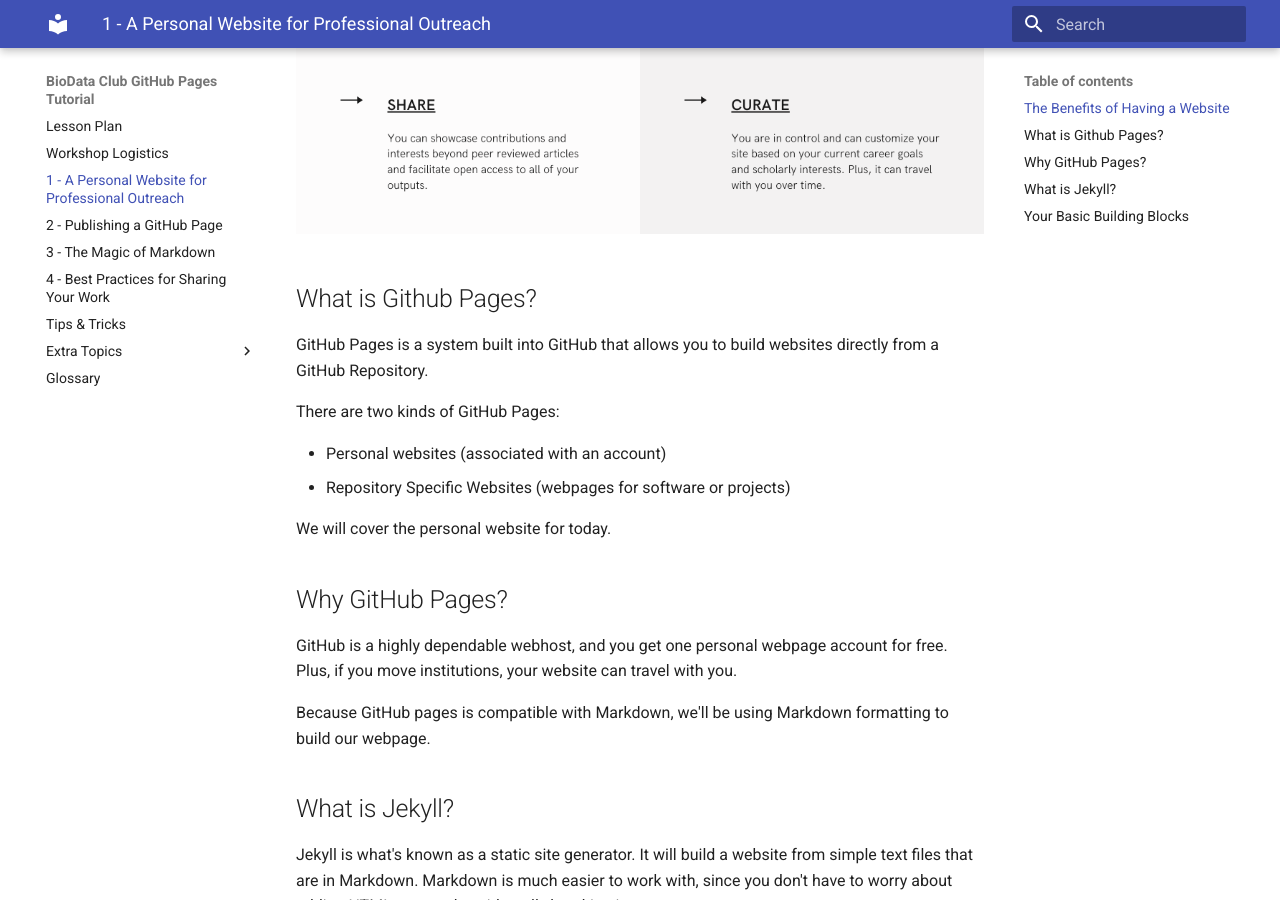
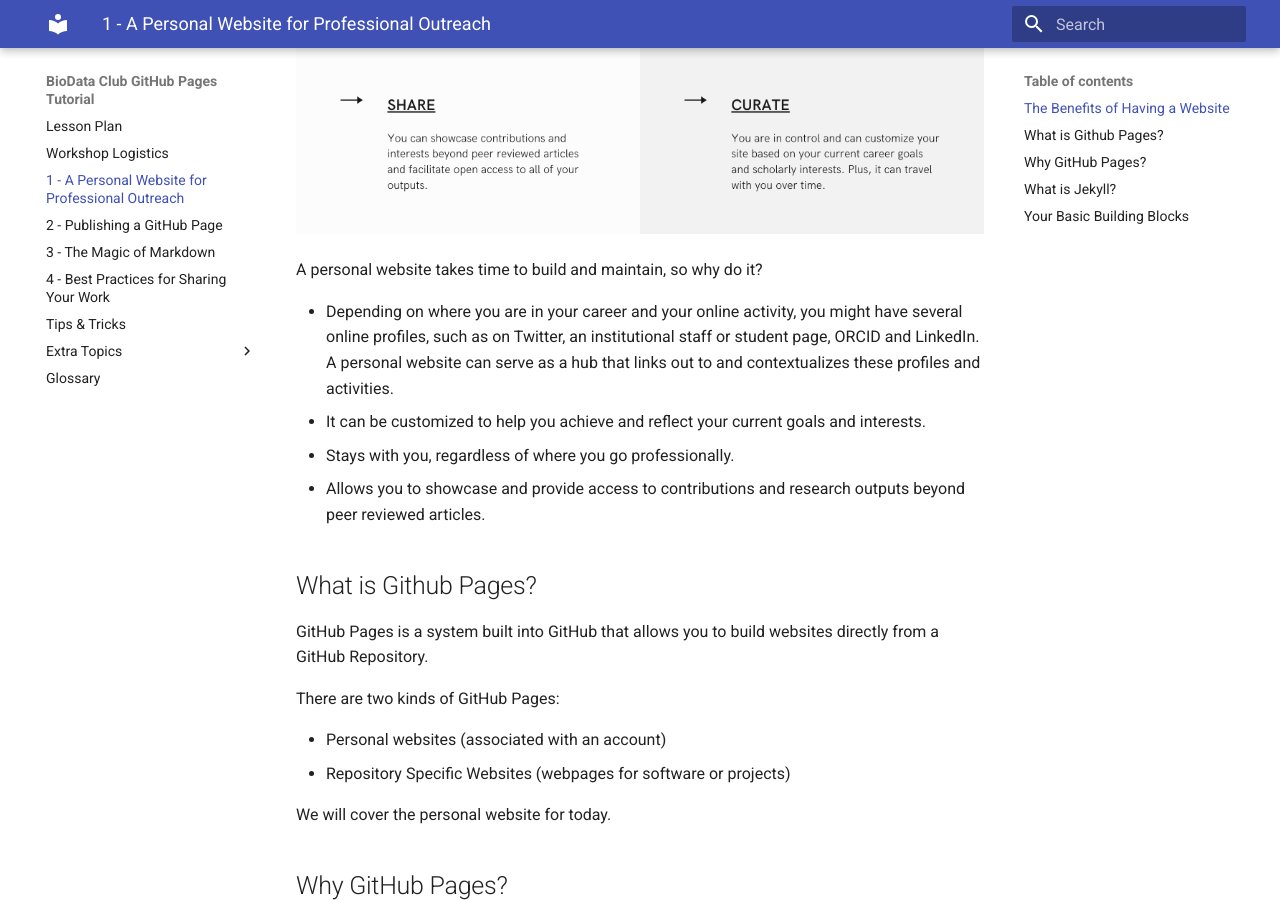
Before and after one commit to BioData-Club/ghpages-rtd, an MkDocs documentation site: the page built from docs/lessons/1.md, in a window 1280 px wide and 900 px high, scrolled down 552 px. Built offline with MkDocs 1.6.1 and Material for MkDocs 9.7.7, drawn with Linux system fonts in a browser that asks for light colours; old or Windows-style settings are respelled for this version of MkDocs.

Commit message:
Update 1.md

```diff
--- a/docs/lessons/1.md
+++ b/docs/lessons/1.md
@@ -3,6 +3,13 @@
 
 ## The Benefits of Having a Website
 ![Disambiguate, Share and Curate](../images/website_benefits.png)
+
+A personal website takes time to build and maintain, so why do it?
+
+- Depending on where you are in your career and your online activity, you might have several online profiles, such as on Twitter, an institutional staff or student page, ORCID and LinkedIn.  A personal website can serve as a hub that links out to and contextualizes these profiles and activities.
+- It can be customized to help you achieve and reflect your current goals and interests.
+- Stays with you, regardless of where you go professionally.
+- Allows you to showcase and provide access to contributions and research outputs beyond peer reviewed articles.
 
 ## What is Github Pages?
 GitHub Pages is a system built into GitHub that allows you to build websites directly from a GitHub Repository.
```
